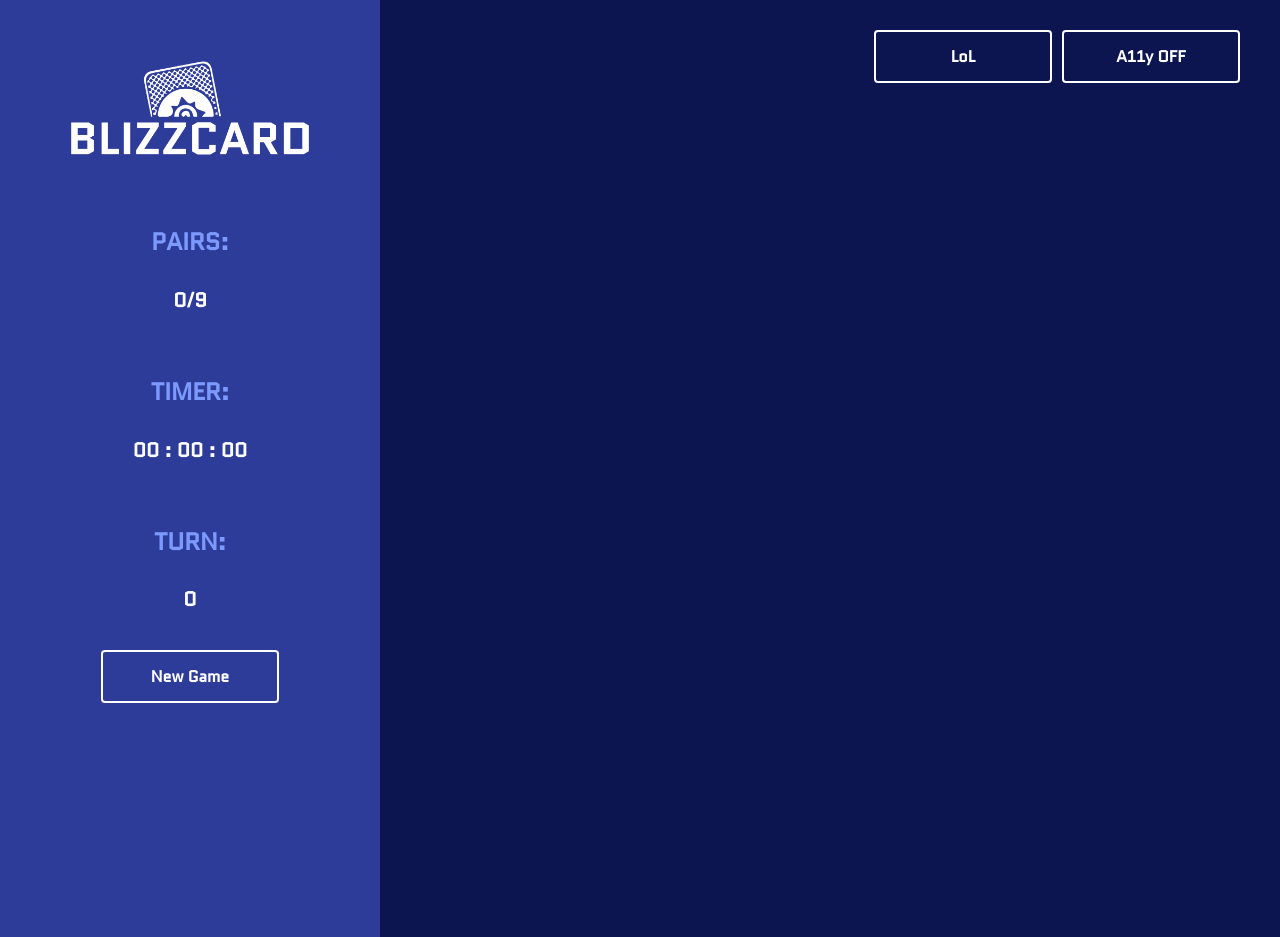
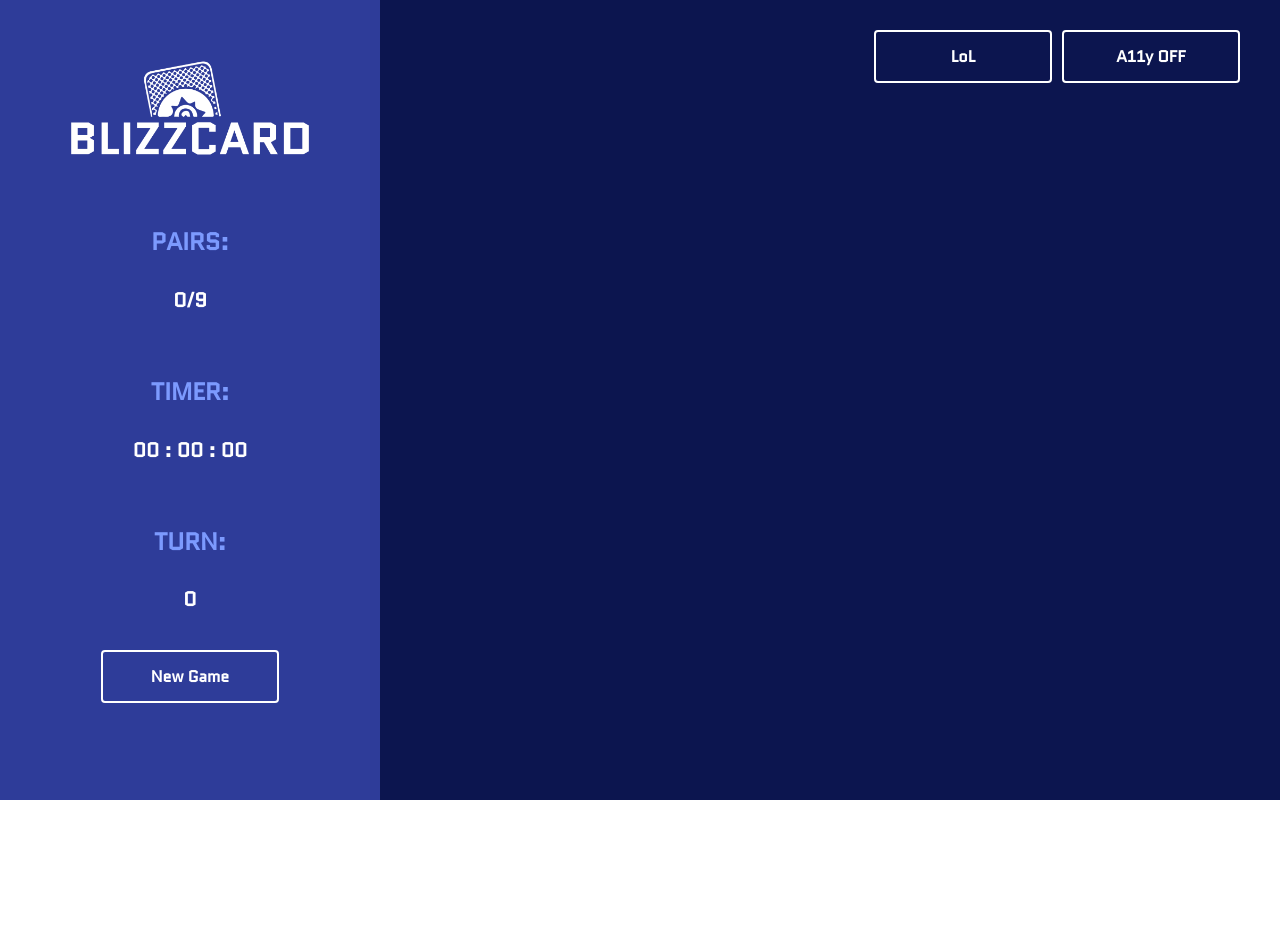
Before and after one commit to jondabubeta/memory-game, a React (Create React App) app: page / in a window 1280 px wide. After the commit the page ends 800 px from the top, so only its background shows below. Built offline with nearby package versions, Linux system fonts and the light colour scheme.

Commit message:
Waaa, Fixed resolution adaptation.

```diff
--- a/src/App.css
+++ b/src/App.css
@@ -21,10 +21,13 @@ src: local('Quattrocento-Bold'), url(./fonts/Quattrocento-Bold.ttf) format('true
 /* Default Blizzard Theme */
 .App {
   background-color: #0C154F;
-  max-width: 1920px;
-  max-height: 1080px;
-  height: 937px;
-  margin: auto;
+  width: 100%;
+  height: 100vh;
+  margin: 0;
+  padding: 0;
+  display: flex;
+  position: relative;
+  overflow: hidden;
 }
 
 .App h1 {
@@ -97,14 +100,16 @@ src: local('Quattrocento-Bold'), url(./fonts/Quattrocento-Bold.ttf) format('true
   grid-template-columns: 1fr 1fr 1fr 1fr 1fr 1fr;
   gap: 15px;
   transition: gap 0.3s cubic-bezier(0.4,0,0.2,1), background-color 0.3s cubic-bezier(0.4,0,0.2,1);
+  flex: 1;
 }
 
 .App .game-info {
   width: 380px;
-  height: 937px;
+  min-width: 380px;
+  height: 100%;
   text-align: center;
   background-color: #2E3C99;
-  float: left;
+  flex-shrink: 0;
 }
 
 /* LoL Theme */
@@ -203,14 +208,14 @@ img.game-logo {
 .accessibility-toggle {
   background: none;
   border: 2px solid #FFF;
-  padding: 6px 12px;
+  padding: 3px 6px;
   border-radius: 4px;
   color: #FFF;
   font-weight: bold;
   cursor: pointer;
-  font-size: 1em;
+  font-size: 0.7em;
   width: auto;
-  height: 53px;
+  height: auto;
   font-family: 'Quantico-Regular', serif;
 }
 
@@ -232,6 +237,10 @@ img.game-logo {
 
 .theme-toggle {
   position: relative;
+  padding: 3px 6px;
+  font-size: 0.7em;
+  width: auto;
+  height: auto;
 }
 
 /* Responsive Design */
@@ -249,12 +258,13 @@ img.game-logo {
   .App {
     height: auto;
     min-height: 100vh;
+    flex-direction: column;
   }
 
   .App .game-info {
     width: 100%;
+    min-width: 100%;
     height: auto;
-    float: none;
     padding: 20px 0;
   }
 
--- a/src/index.css
+++ b/src/index.css
@@ -1,10 +1,19 @@
 body {
   margin: 0;
+  padding: 0;
   font-family: -apple-system, BlinkMacSystemFont, 'Segoe UI', 'Roboto', 'Oxygen',
     'Ubuntu', 'Cantarell', 'Fira Sans', 'Droid Sans', 'Helvetica Neue',
     sans-serif;
   -webkit-font-smoothing: antialiased;
   -moz-osx-font-smoothing: grayscale;
+  overflow-x: hidden;
+}
+
+#root {
+  width: 100%;
+  height: 100vh;
+  margin: 0;
+  padding: 0;
 }
 
 code {
```
Also changed, not shown: 12 other files (tests, documents, lock files or other folders).
